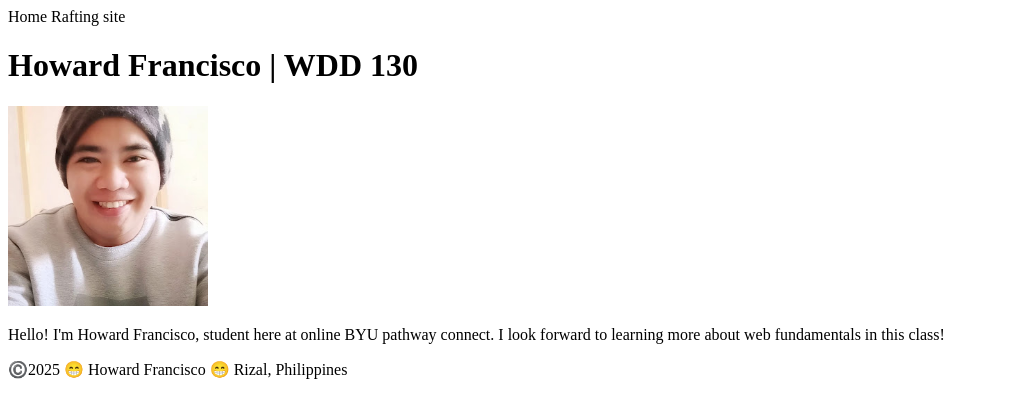
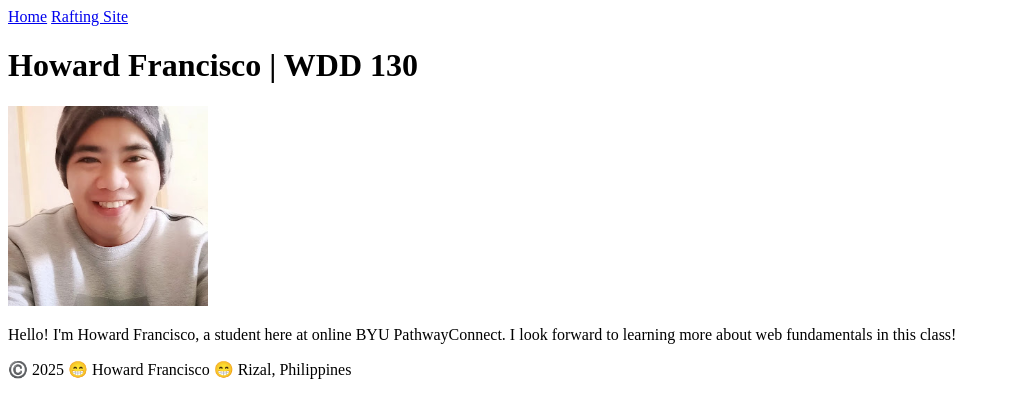
Before and after one commit to Howie1425/wdd130, a plain HTML site: page index.html in a window 1280 px wide. Shown: the whole page, without its empty margins (0-1010 px from the left). Drawn offline with Linux system fonts and the light colour scheme.

Commit message:
initial commit

```diff
--- a/index.html
+++ b/index.html
@@ -1,5 +1,5 @@
 <!DOCTYPE html>
-<html lang="en-US.">
+<html lang="en-US">
   <head>
     <meta charset="utf-8">
     <meta name="viewport" content="width=device-width, initial-scale=1.0">
@@ -8,18 +8,22 @@
   <body>
     <header>
       <nav>
-                <a herf="#">Home</a>
-                <a herf="wwr/">Rafting site</a>
+        <a href="#">Home</a>
+        <a href="wwr/">Rafting Site</a>
       </nav>
     </header>
+
     <main>
       <h1>Howard Francisco | WDD 130</h1>
-            <img src="images/profile.jpg" alt="Hello, my name is of Howard Francisco" width="200">
-            <p>Hello! I'm Howard Francisco, student here at online BYU pathway connect.
-                I look forward to learning more about web fundamentals in this class!</p>
+      <img src="images/profile.jpg" alt="Hello, my name is Howard Francisco" width="200">
+      <p>
+        Hello! I'm Howard Francisco, a student here at online BYU PathwayConnect.
+        I look forward to learning more about web fundamentals in this class!
+      </p>
     </main>
+
     <footer>
-            <p> ©️2025 😁 Howard Francisco 😁 Rizal, Philippines</p>
+      <p>©️ 2025 😁 Howard Francisco 😁 Rizal, Philippines</p>
     </footer>
   </body>
 </html>
```
Lines whose indentation alone changed are shown as unchanged.
